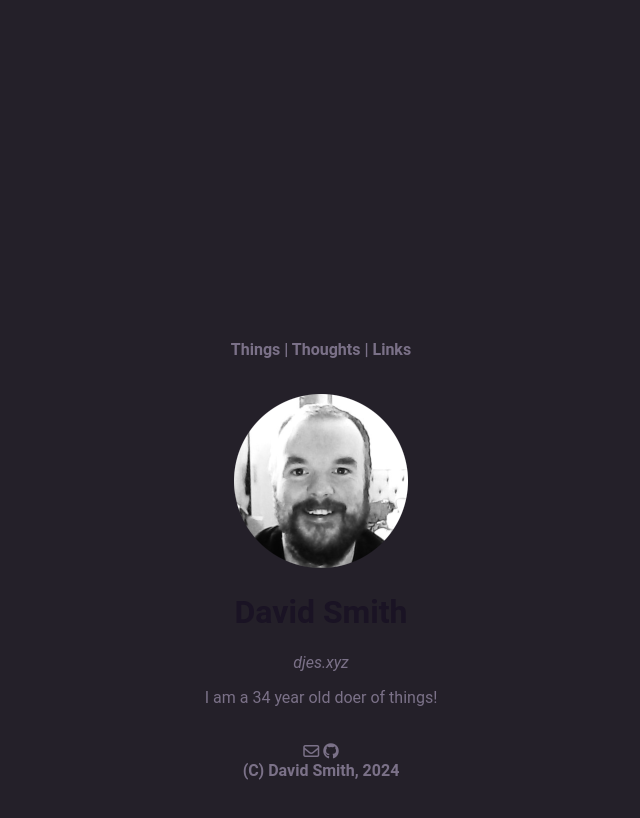
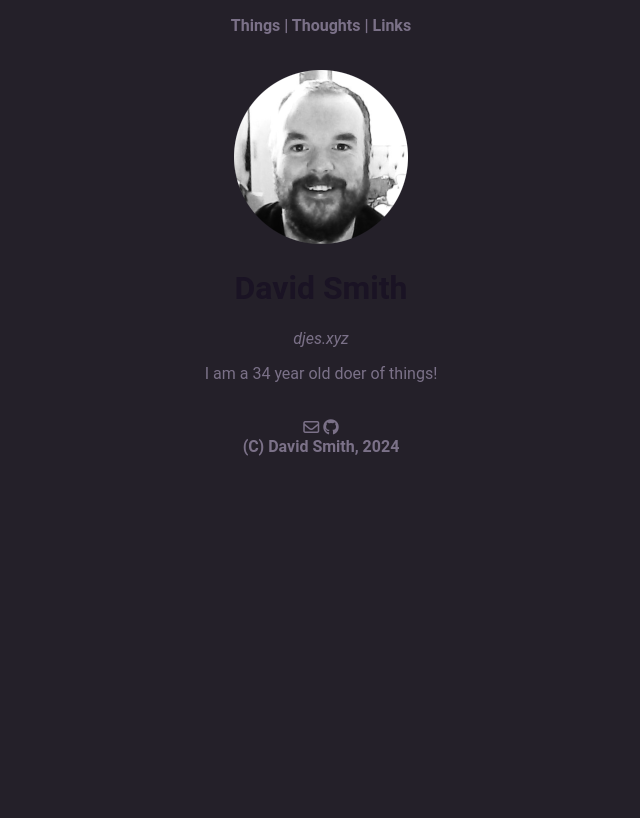
Before and after one commit to DavidJESmith/cv, a plain HTML site: page index.html in a window 1280 px wide. Shown: the whole page, without its empty margins (319-959 px from the left). Drawn offline with Linux system fonts and the light colour scheme.

Commit message:
Sadly no

```diff
--- a/css/styles.css
+++ b/css/styles.css
@@ -16,8 +16,6 @@ a {
 
 .centrecontainer {
   margin: auto;
-  padding-bottom: 25%;
-  padding-top: 25%;
 }
 
 .header {
```
